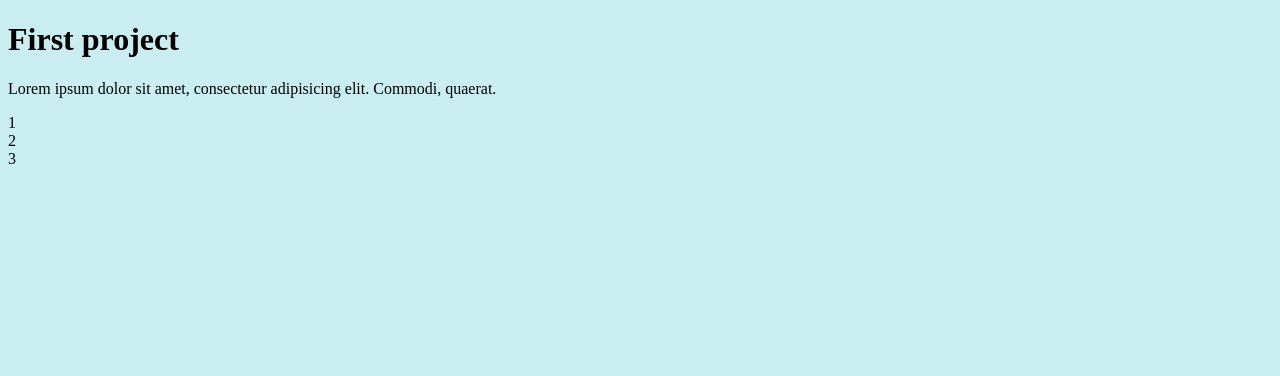
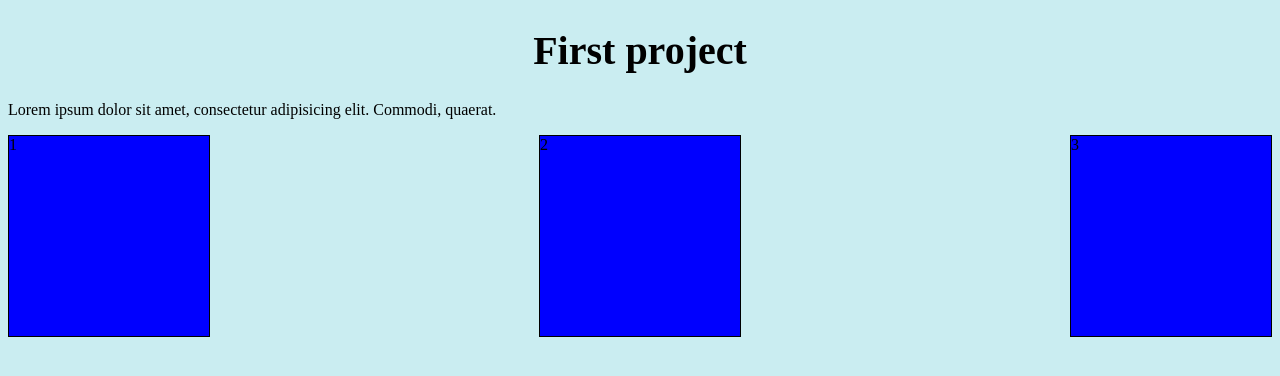
Before and after one commit to Maftuna74/vebsayt, a plain HTML site: page index.html in a window 1280 px wide. Drawn offline with Linux system fonts and the light colour scheme.

Commit message:
css yaratdim

```diff
--- a/main.css
+++ b/main.css
@@ -1,7 +1,18 @@
 body{
     background-color: rgb(202, 237, 241);
 }
-.h1{
+h1{
     text-align: center;
-    font-size: 15px;
+    font-size: 40px;
+
 }
+.container{
+    display: flex;
+    justify-content: space-between;
+}
+.box{
+    width: 200px;
+    height: 200px;
+    border: 1px solid black;
+    background-color: blue;
+}
```
